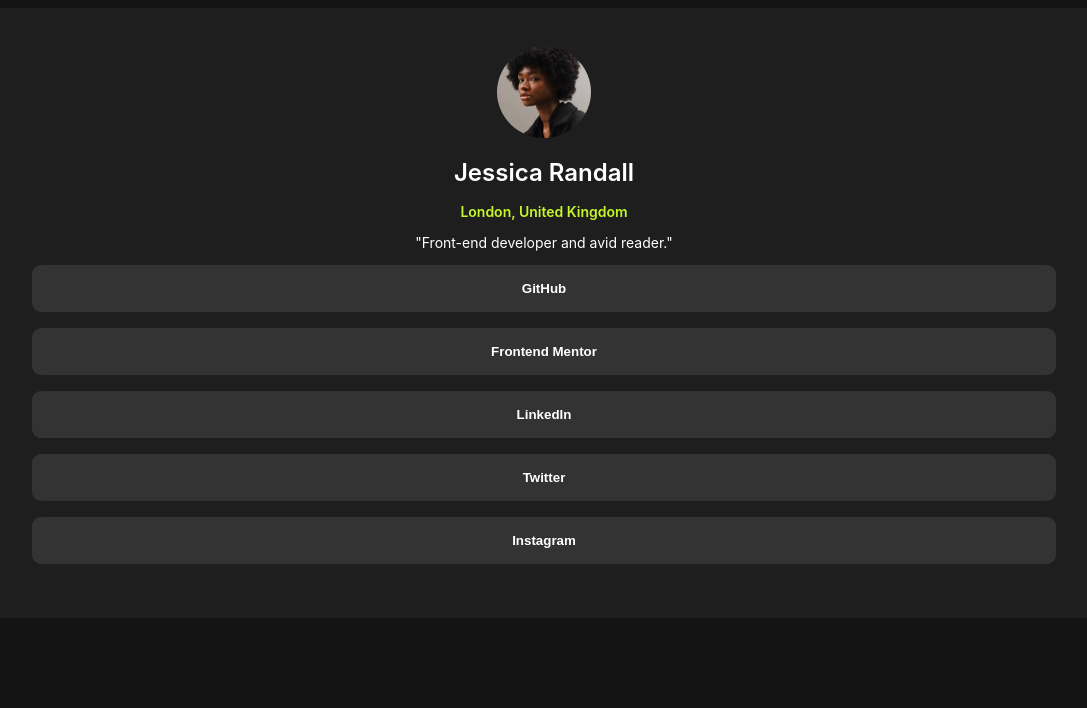
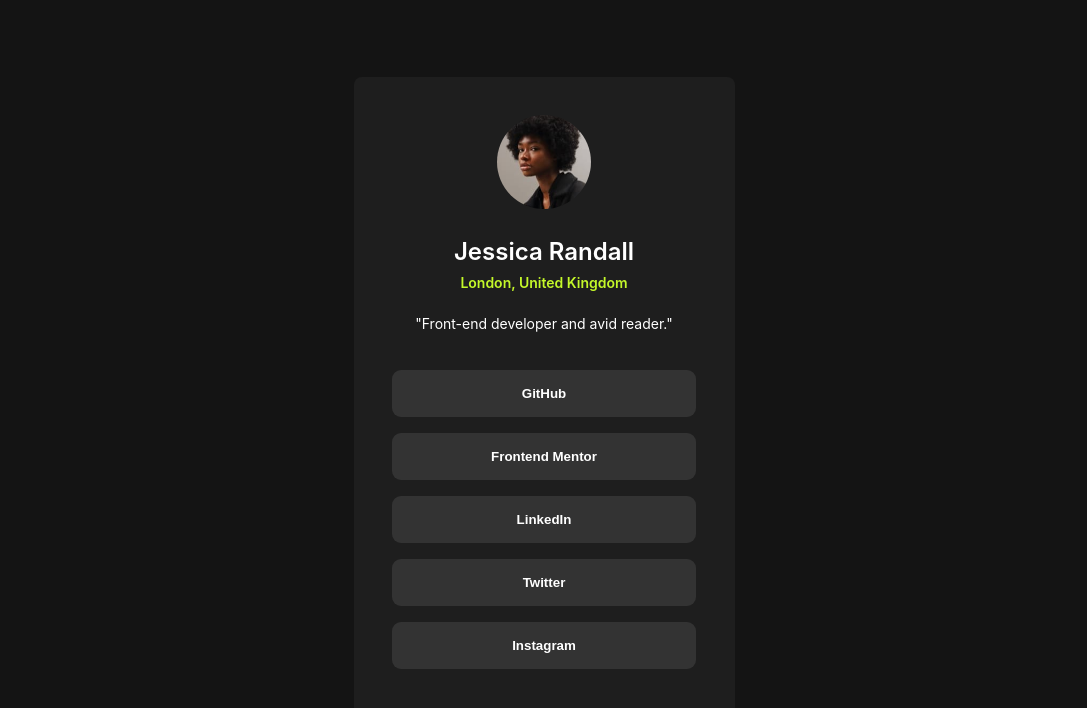
Before and after one commit to Lukas3162000/Social_links, a plain HTML site: page index.html in a window 1280 px wide. Shown: the whole page, without its empty margins (96-1183 px from the left). Drawn offline with Linux system fonts and the light colour scheme.

Commit message:
fixed Position der card im body, fixed das weiten Problem mit width und Prozentzahl dazu, fixed Spacing zwischen den verschiedenen Elementen & link-div für Buttons auch in css eingebunden

```diff
--- a/style.css
+++ b/style.css
@@ -16,6 +16,7 @@
 --Green: #C4F82A;
 
 /* Spacing */
+--null: 0px;
 --xxs: 4px;
 --xs: 8px;
 --s: 12px;
@@ -26,58 +27,77 @@
 --xxxl: 32px;
 --xxxxl: 38px;
 --xxxxxl: 42px;
-
 }
 
 html,body{
+height: 100%;
+margin: 0;
+}
+
+body{
+display: flex;
+justify-content: center;
+align-items: center;
 background-color: var(--Grey900);
-
 }
 
 /*Container*/
 #Karte {
-    width: clamp(327,50vw,381);
-    background-color: var(--Grey800);
-    box-sizing: border-box;
-    color: var(--white);
-    border-radius: 8px;
-
 
 /*Container-Responsive machen*/
 display: flex;
 flex-direction: column;
 align-items: center;
+justify-content: center;
+
+width: 100%;
+max-width: 381px;
+background-color: var(--Grey800);
+box-sizing: border-box;
+color: var(--white);
+border-radius: 8px;
 }
 
 /*Image & Text*/
 content {
 font-family: inter;
 
+/*Inahlt-Responsive machen*/
+width: 70%;
+text-align: center;
 
-
-    /*Inahlt-Responsive machen*/
-    width: 50%;
-    margin: 0 auto;
-    text-align: center;
+/*Spacing*/
+margin-bottom: var(--xl);
 }
 
 content profile_picture img{
 border-radius: 50%;
 width: 94px;
-    height: 92px;
+height: 94px;
 
+/*Spacing*/
 margin-top: var(--xxxxl);
+margin-bottom: var(--xl);
+
 }
 
 text h1{
 font-size: var(--HeadingSize);
 font-weight: var(--medium);
+
+/*Spacing*/
+margin-bottom: var(--xs);
+margin-top: var(--null);
 }
 
 #subline{
 color: var(--Green);
 font-size: var(--PSize);
 font-weight: var(--medium);
+
+/*Spacing*/
+margin-bottom: var(--xl);
+margin-top: var(--null);
 }
 
 text p{
@@ -85,29 +105,29 @@ text p{
 font-weight: var(--Light);
 }
 
-/*Links/Buttons*/
+/*Links - Buttons*/
 links{
 margin-bottom: var(--xxxxl);
 margin-left: var(--xxxxl);
 margin-right: var(--xxxxl);
+width: 100%;
+text-align: center;
+
 }
 
 button{
 border-radius: 9px;
 border: none;
-    width: 80vw;
-
-    padding-top: var(--m);
-    padding-bottom: var(--m);
-    margin-bottom: var(--m);
+width: 80%;
 
 color: var(--white);
 background-color: var(--Grey700);
 font-weight: var(--medium);
 
-
-    /*Buttons-Responsive machen*/
-
+/*Spacing*/
+padding-top: var(--m);
+padding-bottom: var(--m);
+margin-bottom: var(--m);
 }
 
 button:hover {
```
Lines whose indentation alone changed are shown as unchanged.
